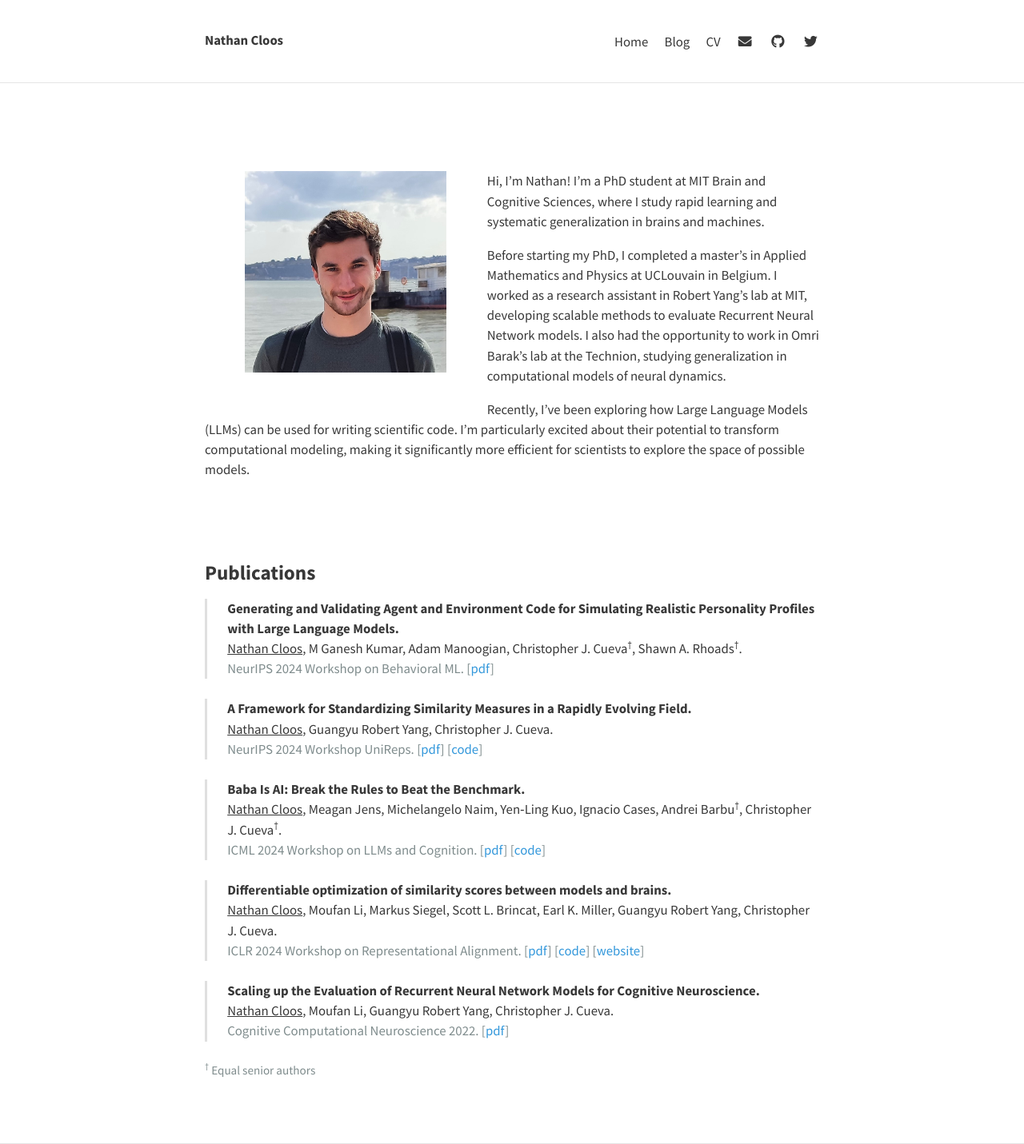
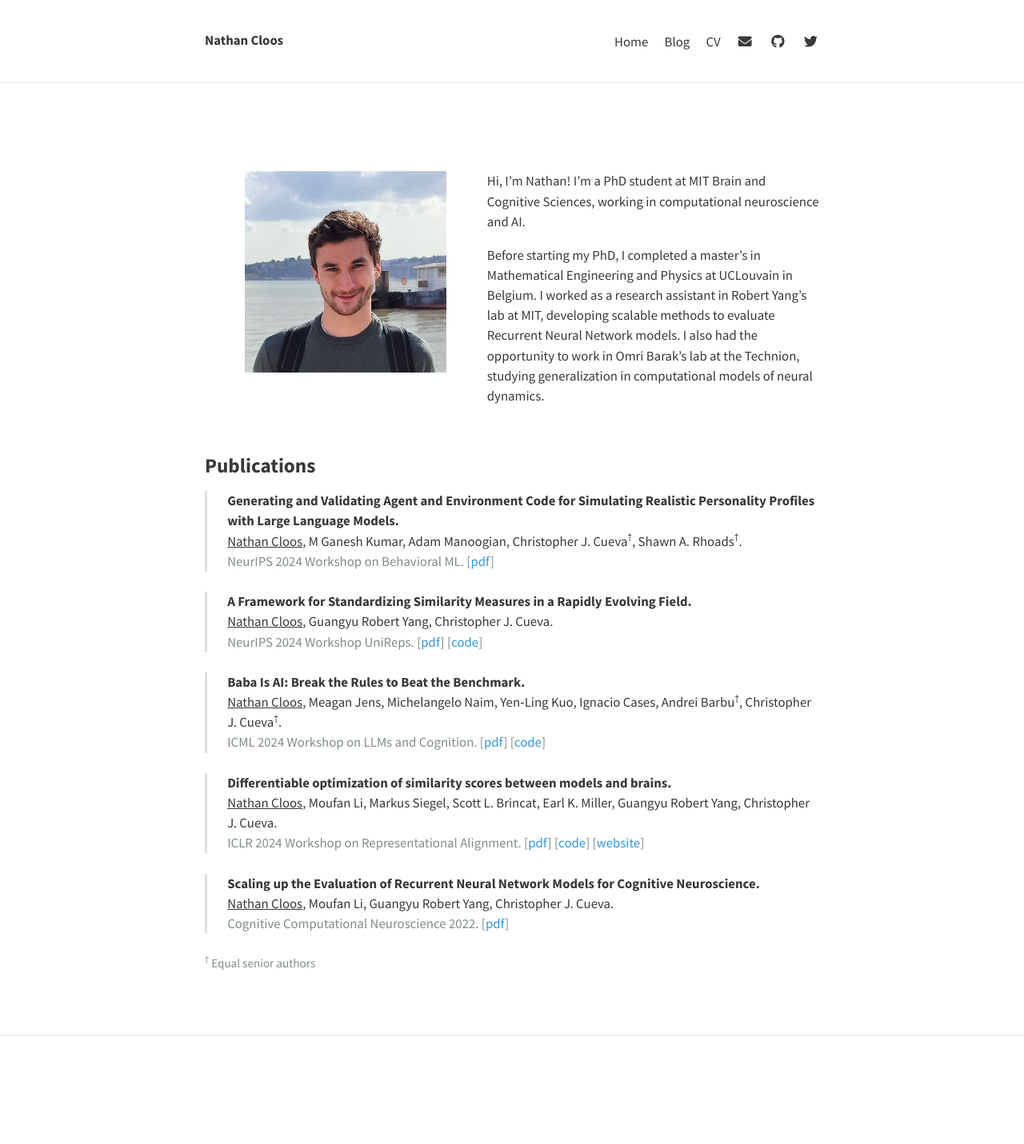
Before and after one commit to nacloos/nacloos.github.io, a Jekyll site: the page built from index.md, in a window 1280 px wide. Shown: the whole page at 80% size. Built offline with Jekyll 4.4.1, drawn with Linux system fonts in a browser that asks for light colours; nearby versions of some CDN libraries; after the commit the page ends 1296 px from its top, so only the background shows below that.

Commit message:
Update index.md

```diff
--- a/index.md
+++ b/index.md
@@ -4,12 +4,9 @@ layout: page
 
 <img src="/assets/img/photo1.jpg" alt="photo" style="width: 15em; float: left; margin-left: 3em; margin-right: 3em; margin-bottom: 3em;" />
 
-Hi, I’m Nathan! I’m a PhD student at MIT Brain and Cognitive Sciences, where I study rapid learning and systematic generalization in brains and machines.
+Hi, I’m Nathan! I’m a PhD student at MIT Brain and Cognitive Sciences, working in computational neuroscience and AI.
 
-Before starting my PhD, I completed a master's in Applied Mathematics and Physics at UCLouvain in Belgium. I worked as a research assistant in Robert Yang's lab at MIT, developing scalable methods to evaluate Recurrent Neural Network models. I also had the opportunity to work in Omri Barak's lab at the Technion, studying generalization in computational models of neural dynamics.
-
-Recently, I've been exploring how Large Language Models (LLMs) can be used for writing scientific code. I'm particularly excited about their potential to transform computational modeling, making it significantly more efficient for scientists to explore the space of possible models.
-
+Before starting my PhD, I completed a master's in Mathematical Engineering and Physics at UCLouvain in Belgium. I worked as a research assistant in Robert Yang's lab at MIT, developing scalable methods to evaluate Recurrent Neural Network models. I also had the opportunity to work in Omri Barak's lab at the Technion, studying generalization in computational models of neural dynamics.
 <br>
 <br>
 
```
